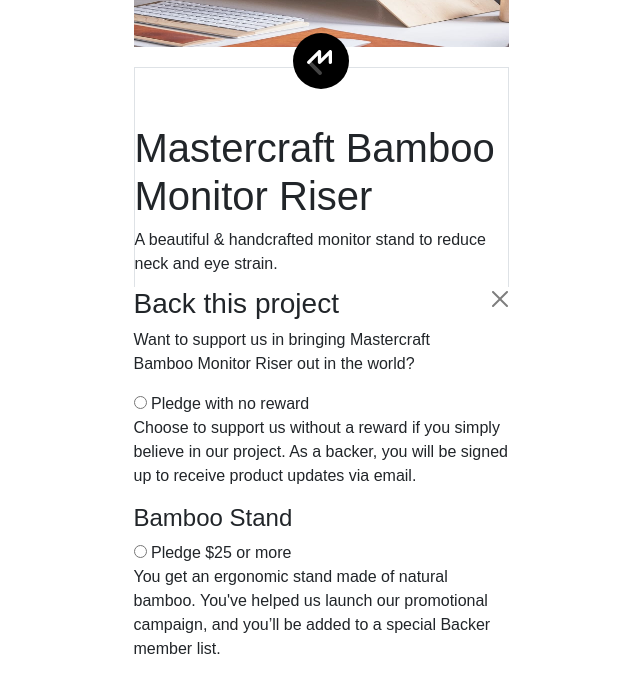
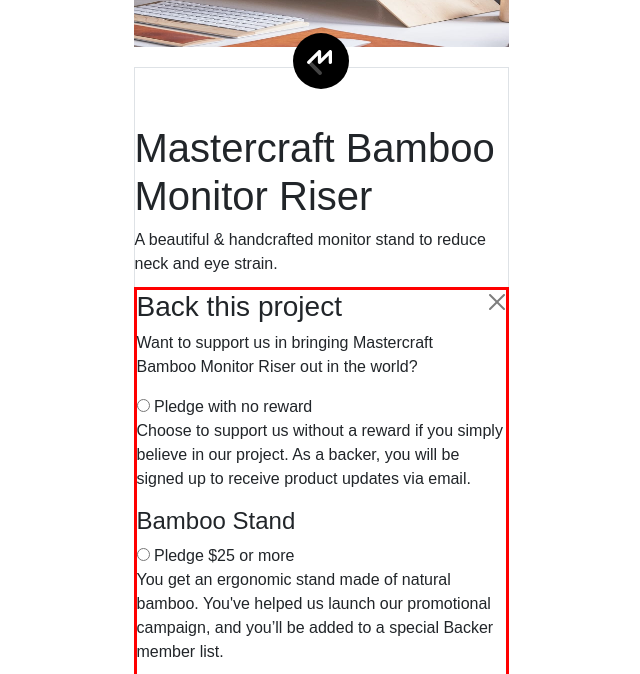
Before and after one commit to cmb347827/crowdfunding-product-page-main, a plain HTML site: page index.html in a window 1280 px wide. Both pictures are taken after a click on the button "Back this project". Shown: the part 99-773 px from the top of the page, without its empty margins (319-959 px from the left). Drawn offline with nearby package versions, Linux system fonts and the light colour scheme.

Commit message:
added a temp border for clarity

```diff
--- a/crowdfunding-product-page-main.scss
+++ b/crowdfunding-product-page-main.scss
@@ -145,6 +145,9 @@
       @include bg-color(map-get($colors,Dark cyan),nth($fallback-colors,5));
     }
   }
+  .border-red{
+    border: 3px solid red;
+  }
   .btnWidth-150{
     width: 150px;
   }
--- a/index.html
+++ b/index.html
@@ -107,7 +107,7 @@
                 <!--pop up outer-->
                 <!--the hide-for-all-screens class ,hides this parent element see scss file-->
                 <!--the pop-up class ,shows this parent element when js-pop-up-btn buttons are clicked ,see js file-->
-                <div  class="hide-for-all-screens js-pop-up move-up top-z-index white-non-opaque-background" >
+                <div  class="hide-for-all-screens js-pop-up move-up top-z-index white-non-opaque-background border-red" >
                     <div class="d-flex">
                        <div>
                           <h3>Back this project</h3>
```
Also changed, not shown: crowdfunding-product-page-main.css, 1 other file.
